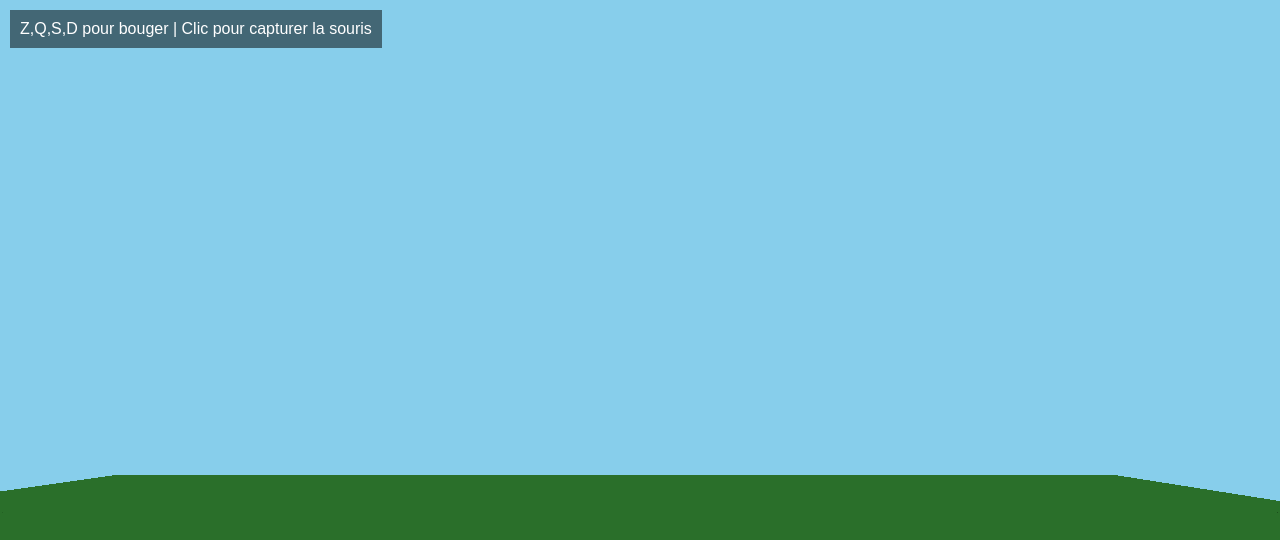
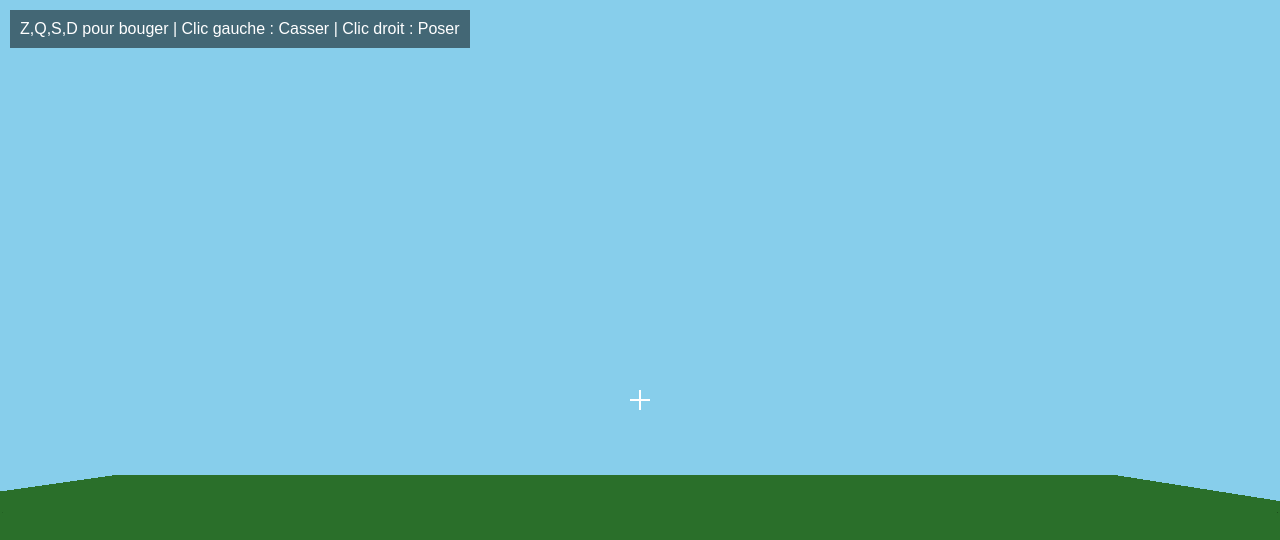
Before and after one commit to azertydragon30-jpg/moimangerbanane, a plain HTML site: page index.html in a window 1280 px wide. Shown: the top 540 px of the page. Drawn offline with nearby package versions, Linux system fonts and the light colour scheme; animation ran at ten frames a second.

Commit message:
Add crosshair element and update instructions text

```diff
--- a/index.html
+++ b/index.html
@@ -14,11 +14,31 @@
             background: rgba(0,0,0,0.5);
             padding: 10px;
             font-family: sans-serif;
+            z-index: 10;
         }
+        /* AJOUT : Curseur central (réticule) */
+        #crosshair {
+            position: absolute;
+            top: 50%;
+            left: 50%;
+            width: 20px;
+            height: 20px;
+            transform: translate(-50%, -50%);
+            pointer-events: none;
+            z-index: 10;
+        }
+        #crosshair::before, #crosshair::after {
+            content: '';
+            position: absolute;
+            background: white;
+        }
+        #crosshair::before { top: 9px; left: 0; width: 20px; height: 2px; }
+        #crosshair::after { top: 0; left: 9px; width: 2px; height: 20px; }
     </style>
 </head>
 <body>
-    <div id="instructions">Z,Q,S,D pour bouger | Clic pour capturer la souris</div>
+    <div id="instructions">Z,Q,S,D pour bouger | Clic gauche : Casser | Clic droit : Poser</div>
+    <div id="crosshair"></div>
     <script type="importmap">
         {
             "imports": {
```
